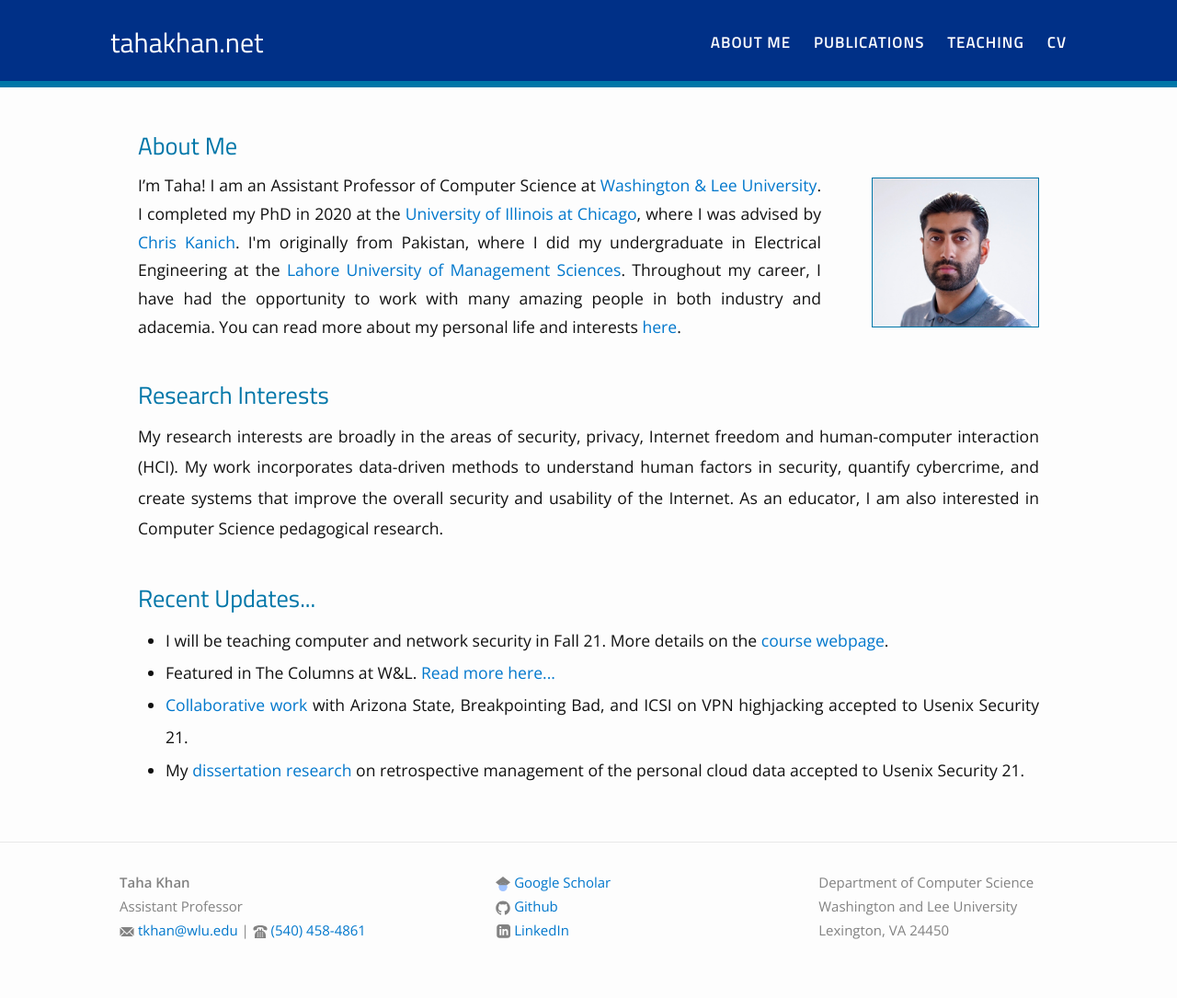
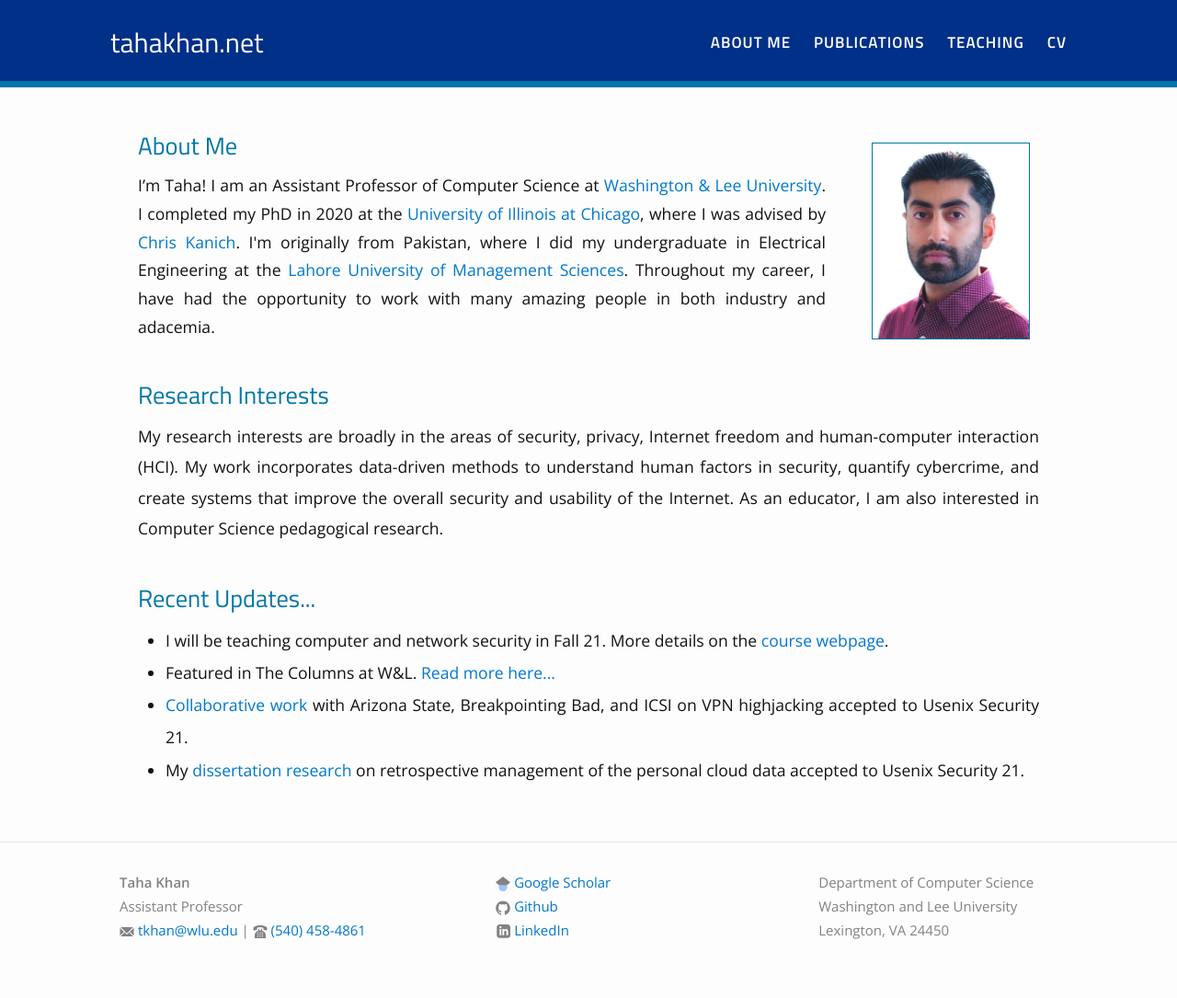
Before and after one commit to tkrad/tahakhan.net, a Jekyll site: the page built from index.html, in a window 1280 px wide. Shown: the whole page at 92% size. Built offline with Jekyll 4.4.1, drawn with Linux system fonts in a browser that asks for light colours.

Commit message:
updated image

```diff
--- a/_sass/_fancy-image.scss
+++ b/_sass/_fancy-image.scss
@@ -29,7 +29,7 @@ border: 1px solid $clemson-purple;
 
 .alignleft,
 .alignright {
-	margin-top: 48px;
+	margin-top: 10px;
 }
 .alignleft {
 	float: left;
@@ -38,8 +38,8 @@ border: 1px solid $clemson-purple;
 }
 .alignright {
 	float: right;
-	margin-left: 55px;
-	margin-right: 30px;
+	margin-left: 50px;
+	margin-right: 40px;
 	margin-bottom: 30px;
 }
 .aligncenter {
--- a/index.html
+++ b/index.html
@@ -2,7 +2,7 @@
 layout: page
 ---
 
-{% include image.html url="/images/taha.png" width=180 align="right" %}
+{% include image.html url="/images/taha.png" width=170 align="right" %}
 
 <div class="home" style="margin-right: 30px; margin-left: 30px;">
 <p>
@@ -16,7 +16,6 @@ layout: page
     from Pakistan, where I did my undergraduate in Electrical Engineering at the
     <a href="https://www.lums.edu.pk/"> Lahore University of Management Sciences</a>. Throughout my career,
     I have had the opportunity to work with many amazing people in both industry and adacemia.
-    You can read more about my personal life and interests <a href="/personal/">here</a>.
 </p>
 <br>
 <h1 style="margin-bottom:15px">Research Interests</h1>
```
Also changed, not shown: images/taha.png.
